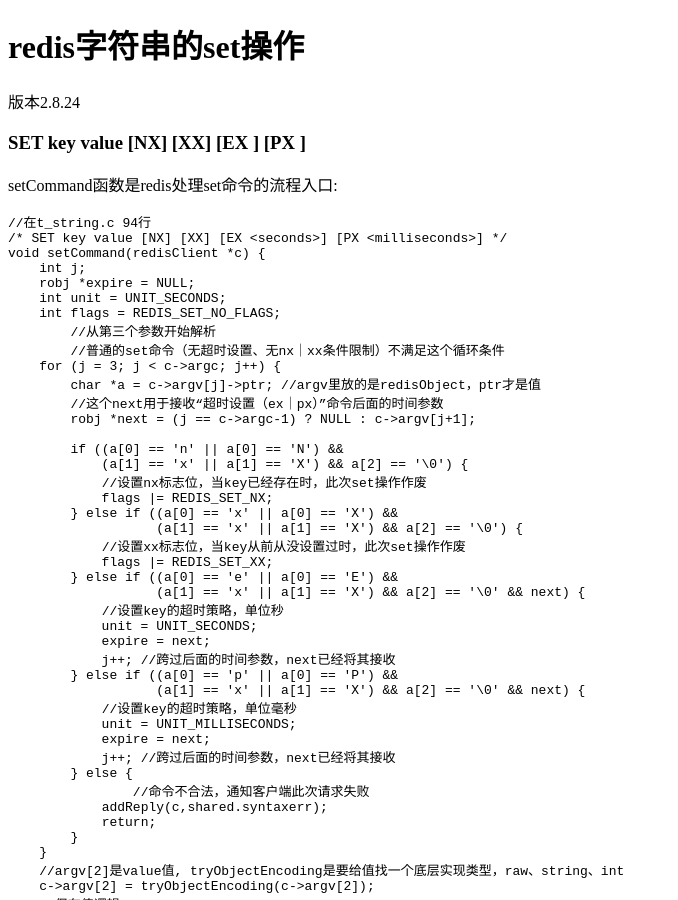
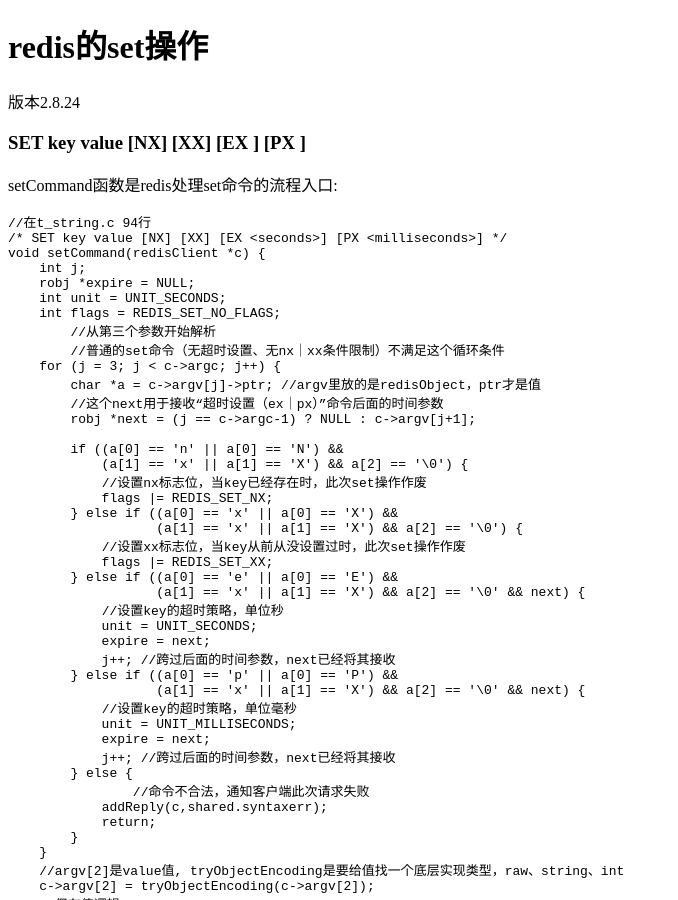
Before and after one commit to souce/blog, a Jekyll site: the page built from _posts/2016-08-05-redis的set操作.md, in a window 1280 px wide and 900 px high. Shown: the whole window, without its empty margins (0-678 px from the left). Built offline with Jekyll 4.4.1, drawn with Linux system fonts in a browser that asks for light colours; nearby versions of some CDN libraries; a style sheet for code colours, icons or effects is not loaded.

Commit message:
修改文件标题

```diff
--- a/_posts/2016-08-05-redis的set操作.md
+++ b/_posts/2016-08-05-redis的set操作.md
@@ -1,10 +1,10 @@
 ---
 layout: default
-title: my Blog
+title: redis的set操作
 ---
 
 
-# redis字符串的set操作
+# redis的set操作
 
 版本2.8.24
 
```
